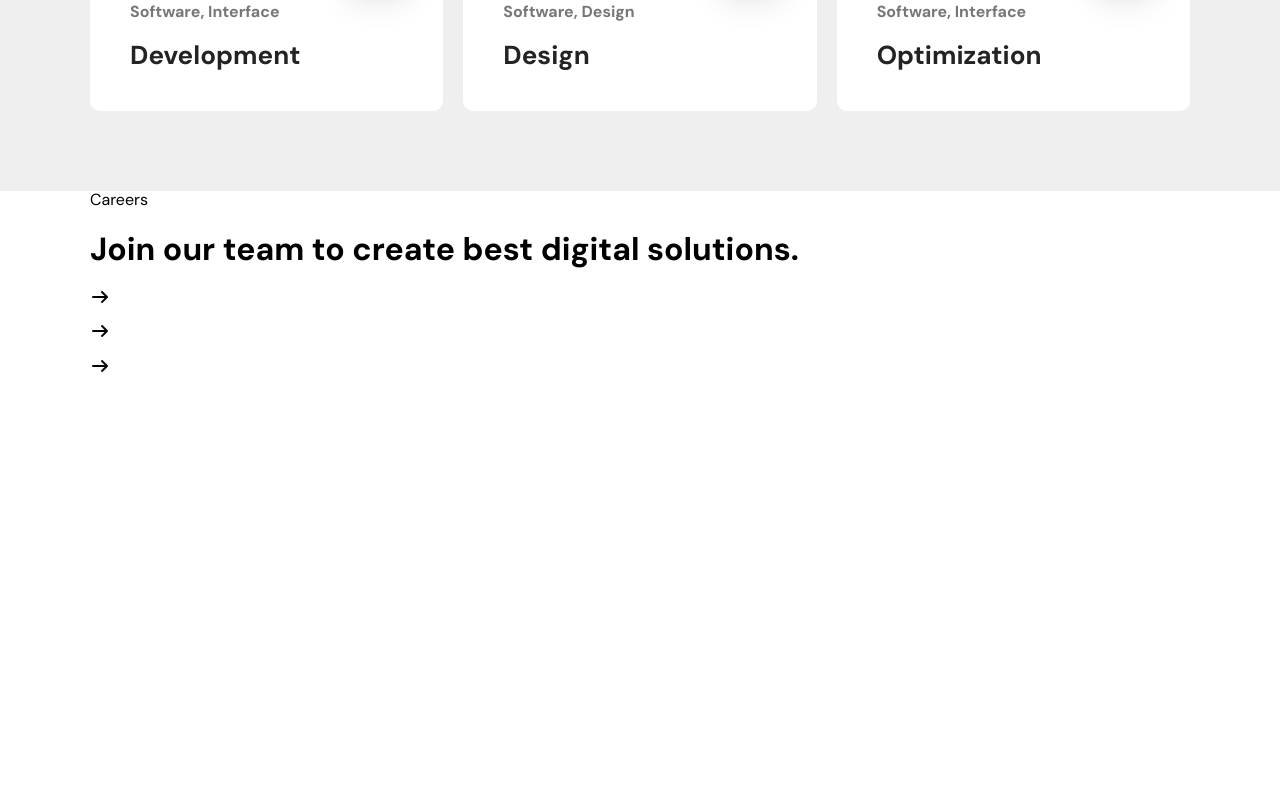
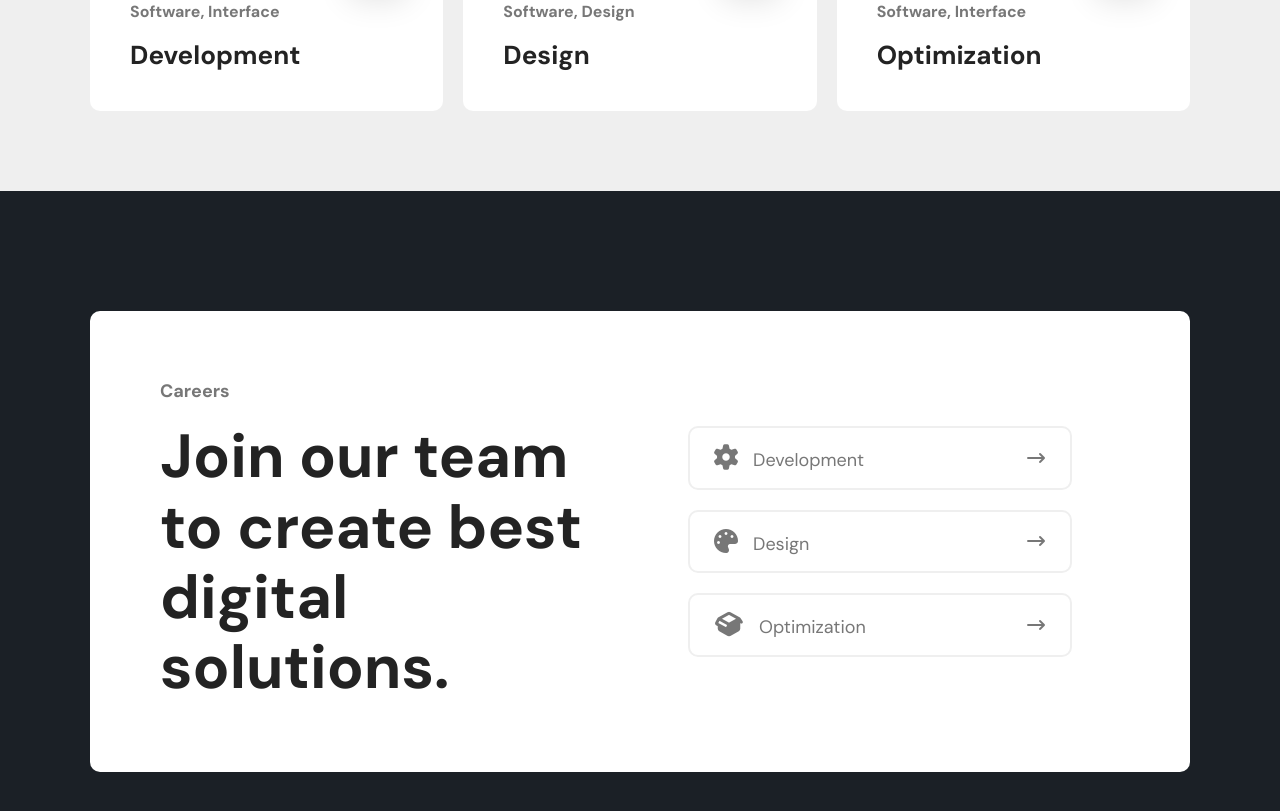
Before and after one commit to tthphat/Software-Website, a plain HTML site: page index.html in a window 1280 px wide. Shown: the part 2974-3785 px from the top of the page. Before the commit the page ends 3350 px from the top, so only its background shows below. Drawn offline with Linux system fonts and the light colour scheme; a web font is replaced by a local one.

Commit message:
style(section-six): add css styles for section six.

```diff
--- a/assets/css/style.css
+++ b/assets/css/style.css
@@ -454,3 +454,97 @@
 }
 
 /* End Section Five */
+
+/* Section Six */
+.section-six{
+    width: 100%;
+    background-color: var(--background-secondary);
+    padding: 120px 0;
+}
+
+.section-six .inner-wrap{
+    display: grid;
+    grid-template-columns: repeat(2, 1fr);
+    width: 100%;
+    background-color: white;
+    padding: 70px;
+    border-radius: 10px;
+}
+
+.section-six .inner-wrap .inner-title{
+    grid-column: 1;
+    display: flex;
+    flex-direction: column;
+    gap: 20px;
+}
+
+.section-six .inner-wrap .inner-title .head{
+    font-size: 18px;
+    color: var(--color-text);
+    margin: 0;
+}
+
+.section-six .inner-wrap .inner-title .title{
+    margin: 0;
+    font-size: 61px;
+    color: var(--color-primary);
+}
+
+.section-six .inner-wrap .list-item{
+    grid-column: 2;
+    display: flex;
+    flex-direction: column;
+    justify-content: center;
+    gap: 20px;
+    width: 80%;
+    margin-left: auto;
+    margin-right: auto;
+}
+
+.section-six .inner-wrap .list-item .inner-box{
+    display: flex;
+    justify-content: space-between;
+    align-items: center;
+    border-radius: 10px;
+    border: 2px solid #efefef;
+    padding: 1rem 1.5rem;
+}
+
+.section-six .inner-wrap .list-item .inner-box:first-child .text::before{
+    content: "\f013";
+    font-family: "Font Awesome 7 Free";
+    font-size: 24px;
+    font-weight: 900;
+    color: var(--color-text);
+    margin-right: 15px;
+}
+
+.section-six .inner-wrap .list-item .inner-box:nth-child(2) .text::before{
+    content: "\f53f";
+    font-family: "Font Awesome 7 Free";
+    font-size: 24px;
+    font-weight: 900;
+    color: var(--color-text);
+    margin-right: 15px;
+}
+
+.section-six .inner-wrap .list-item .inner-box:last-child .text::before{
+    content: "\f49e";
+    font-family: "Font Awesome 7 Free";
+    font-size: 24px;
+    font-weight: 900;
+    color: var(--color-text);
+    margin-right: 15px;
+}
+
+.section-six .inner-wrap .list-item .inner-box .text{
+    margin: 0;
+    font-size: 18px;
+    color: var(--color-text);
+}
+
+.section-six .inner-wrap .list-item .inner-box i{
+    color: var(--color-text);
+}
+
+/* End Section Six */
--- a/index.html
+++ b/index.html
@@ -185,22 +185,22 @@
     <div class="section-six">
         <div class="container">
             <div class="inner-wrap">
-                <div class="head">Careers</div>
-                <div class="inner-content">
+                <div class="inner-title">
+                    <h2 class="head">Careers</h2>
                     <h1 class="title">Join our team to create best digital solutions.</h1>
+                </div>
                 <div class="list-item">
                     <div class="inner-box">
-                            <p class="text"></p>
-                            <i class="fa-solid fa-arrow-right"></i>
+                        <p class="text">Development</p>
+                        <i class="fa-solid fa-arrow-right-long"></i>
                     </div>
                     <div class="inner-box">
-                            <p class="text"></p>
-                            <i class="fa-solid fa-arrow-right"></i>
+                        <p class="text">Design</p>
+                        <i class="fa-solid fa-arrow-right-long"></i>
                     </div>
                     <div class="inner-box">
-                            <p class="text"></p>
-                            <i class="fa-solid fa-arrow-right"></i>
-                        </div>
+                        <p class="text">Optimization</p>
+                        <i class="fa-solid fa-arrow-right-long"></i>
                     </div>
                 </div>
             </div>
```
Lines whose indentation alone changed are shown as unchanged.
